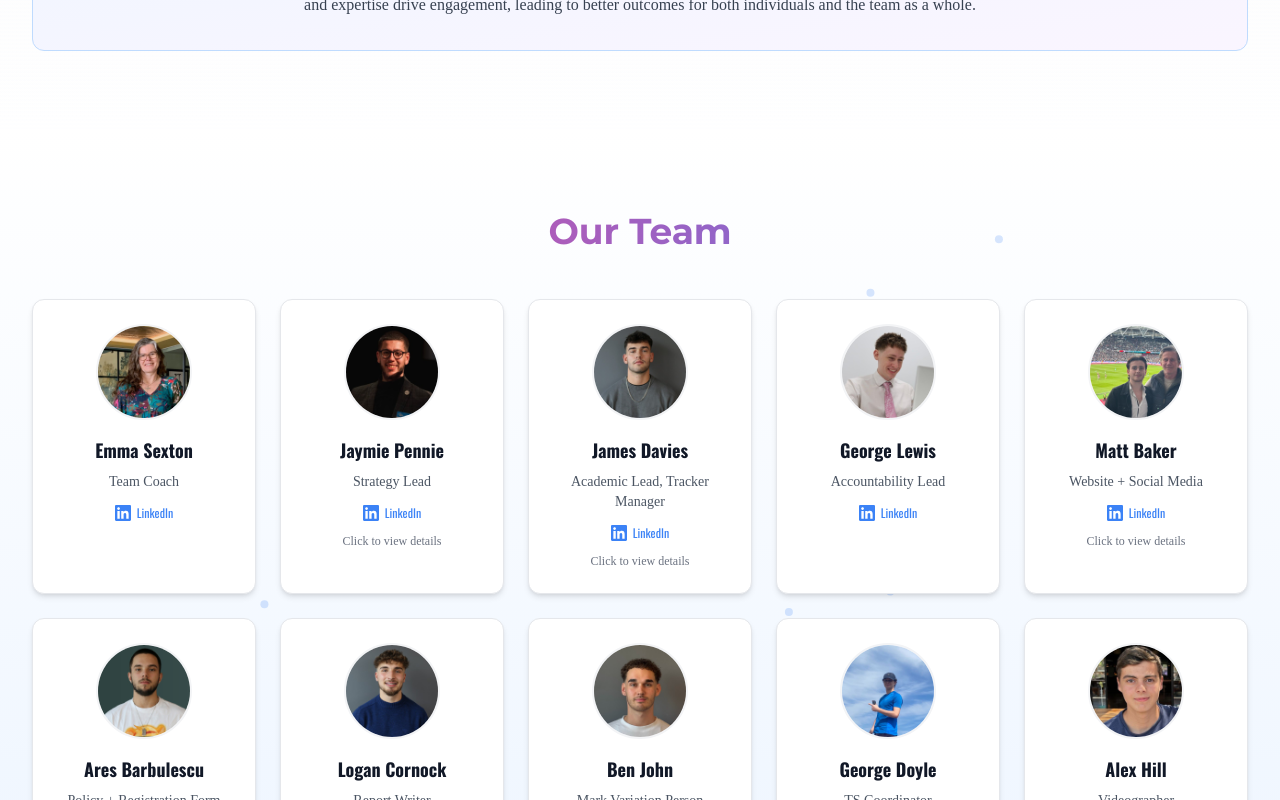
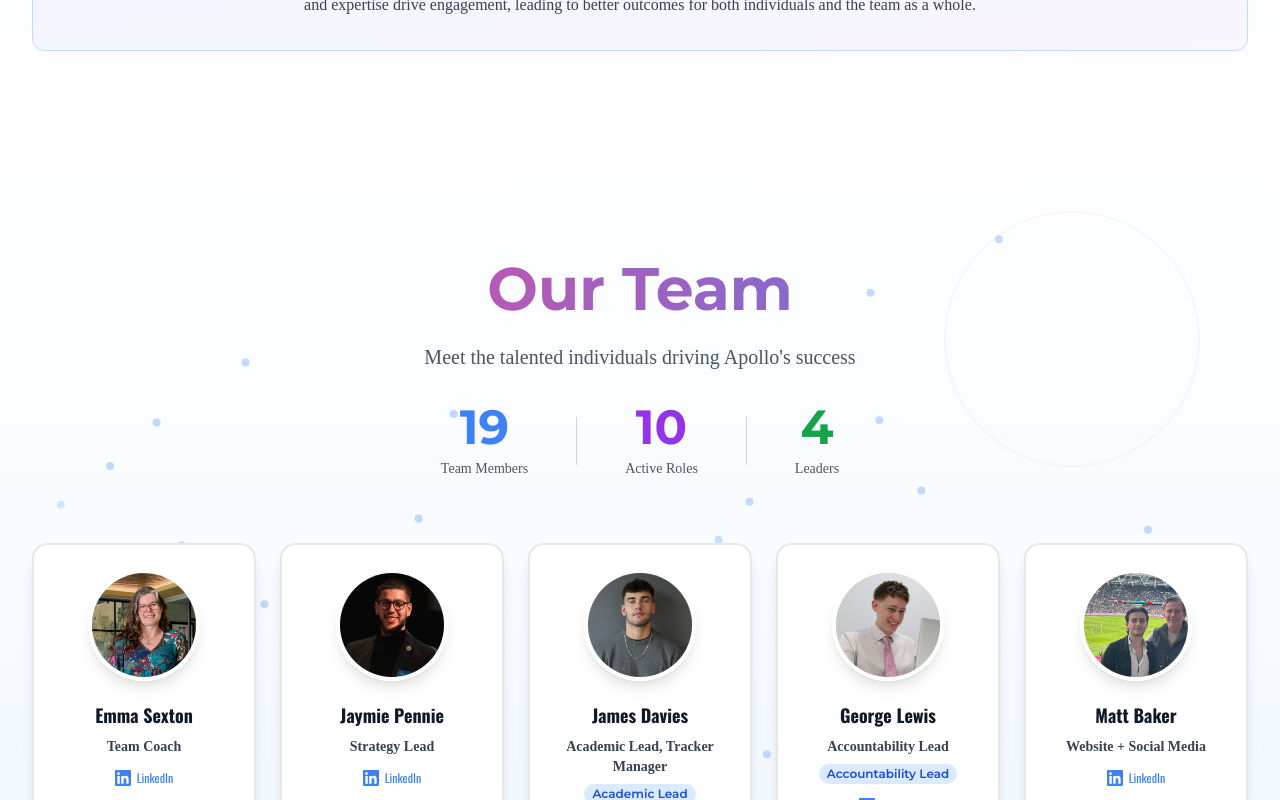
Before and after one commit to Mattpbaker/Apollo, a Next.js app: page / in a window 1280 px wide. Shown: the part 3520-4320 px from the top of the page. Built offline with nearby package versions, Linux system fonts and the light colour scheme; a web font is replaced by a local one.

Commit message:
Enhance Our Team section: add hero intro, team statistics, improved card design, better avatars and visual effects

```diff
--- a/components/Members.tsx
+++ b/components/Members.tsx
@@ -165,11 +165,14 @@ export default function Members() {
     return 0
   })
 
+  const membersWithRoles = sortedMembers.filter(m => m.roles && m.roles.length > 0).length
+  const totalMembers = sortedMembers.length
+
   return (
-    <section id="members" className="py-20 px-8 bg-gradient-to-b from-white via-blue-50 to-white relative overflow-hidden">
-      {/* Floating particles effect */}
+    <section id="members" className="py-32 px-8 bg-gradient-to-b from-white via-blue-50 to-white relative overflow-hidden">
+      {/* Enhanced floating particles effect */}
       <div className="absolute inset-0 overflow-hidden pointer-events-none">
-        {[...Array(20)].map((_, i) => (
+        {[...Array(30)].map((_, i) => (
           <motion.div
             key={i}
             className="absolute w-2 h-2 bg-apollo-blue rounded-full opacity-20"
@@ -180,6 +183,7 @@ export default function Members() {
             animate={{
               y: [null, Math.random() * 800],
               x: [null, Math.random() * 1200],
+              opacity: [0.1, 0.3, 0.1],
             }}
             transition={{
               duration: Math.random() * 10 + 10,
@@ -190,16 +194,87 @@ export default function Members() {
         ))}
       </div>
 
+      {/* Geometric shapes background */}
+      <div className="absolute inset-0 opacity-5">
+        <div className="absolute top-20 right-20 w-64 h-64 border-2 border-apollo-blue rounded-full"></div>
+        <div className="absolute bottom-20 left-20 w-48 h-48 border-2 border-purple-500 rotate-45"></div>
+      </div>
+
       <div className="max-w-7xl mx-auto relative z-10">
-        <motion.h2
-          initial={{ opacity: 0, y: -20 }}
+        {/* Hero Section */}
+        <motion.div
+          initial={{ opacity: 0, y: -30 }}
           whileInView={{ opacity: 1, y: 0 }}
           viewport={{ once: true }}
-          transition={{ duration: 0.6 }}
-          className="font-title text-4xl font-bold text-center gradient-text mb-12"
+          transition={{ duration: 0.8 }}
+          className="text-center mb-16"
+        >
+          <motion.h2
+            initial={{ opacity: 0, scale: 0.9 }}
+            whileInView={{ opacity: 1, scale: 1 }}
+            viewport={{ once: true }}
+            className="font-title text-5xl md:text-6xl font-bold gradient-text mb-6"
           >
             Our Team
           </motion.h2>
+          <motion.p
+            initial={{ opacity: 0 }}
+            whileInView={{ opacity: 1 }}
+            viewport={{ once: true }}
+            transition={{ delay: 0.2 }}
+            className="font-caption text-xl text-gray-600 mb-8 max-w-3xl mx-auto"
+          >
+            Meet the talented individuals driving Apollo's success
+          </motion.p>
+
+          {/* Team Stats */}
+          <motion.div
+            initial={{ opacity: 0, y: 20 }}
+            whileInView={{ opacity: 1, y: 0 }}
+            viewport={{ once: true }}
+            transition={{ delay: 0.3 }}
+            className="flex flex-wrap items-center justify-center gap-8 md:gap-12"
+          >
+            <div className="text-center">
+              <motion.div
+                initial={{ scale: 0 }}
+                whileInView={{ scale: 1 }}
+                viewport={{ once: true }}
+                transition={{ delay: 0.4, type: 'spring', stiffness: 200 }}
+                className="text-4xl md:text-5xl font-bold text-apollo-blue mb-2"
+              >
+                {totalMembers}
+              </motion.div>
+              <p className="font-caption text-sm text-gray-600">Team Members</p>
+            </div>
+            <div className="w-px h-12 bg-gray-300"></div>
+            <div className="text-center">
+              <motion.div
+                initial={{ scale: 0 }}
+                whileInView={{ scale: 1 }}
+                viewport={{ once: true }}
+                transition={{ delay: 0.5, type: 'spring', stiffness: 200 }}
+                className="text-4xl md:text-5xl font-bold text-purple-600 mb-2"
+              >
+                {membersWithRoles}
+              </motion.div>
+              <p className="font-caption text-sm text-gray-600">Active Roles</p>
+            </div>
+            <div className="w-px h-12 bg-gray-300"></div>
+            <div className="text-center">
+              <motion.div
+                initial={{ scale: 0 }}
+                whileInView={{ scale: 1 }}
+                viewport={{ once: true }}
+                transition={{ delay: 0.6, type: 'spring', stiffness: 200 }}
+                className="text-4xl md:text-5xl font-bold text-green-600 mb-2"
+              >
+                {sortedMembers.filter(m => m.role === 'Team Lead' || m.role === 'Team Coach' || m.role.includes('Lead')).length}
+              </motion.div>
+              <p className="font-caption text-sm text-gray-600">Leaders</p>
+            </div>
+          </motion.div>
+        </motion.div>
         <motion.div
           initial="hidden"
           whileInView="visible"
@@ -213,40 +288,53 @@ export default function Members() {
               variants={cardVariants}
               whileHover={{ y: -10, scale: 1.05, rotateY: 5 }}
               onClick={() => handleCardClick(member)}
-              className={`bg-white border border-gray-200 rounded-xl shadow-md p-6 transition-all duration-300 text-center group relative overflow-hidden ${
-                member.roles && member.roles.length > 0 ? 'cursor-pointer hover:shadow-xl' : ''
+              className={`bg-white border-2 border-gray-200 rounded-2xl shadow-lg p-6 transition-all duration-300 text-center group relative overflow-hidden ${
+                member.roles && member.roles.length > 0 ? 'cursor-pointer hover:shadow-2xl hover:border-apollo-blue' : ''
               }`}
             >
               {/* Enhanced hover gradient overlay */}
-              <div className="absolute inset-0 bg-gradient-to-br from-apollo-blue/0 via-purple-500/0 to-pink-500/0 group-hover:from-apollo-blue/10 group-hover:via-purple-500/5 group-hover:to-pink-500/5 transition-all duration-500"></div>
+              <div className="absolute inset-0 bg-gradient-to-br from-apollo-blue/0 via-purple-500/0 to-pink-500/0 group-hover:from-apollo-blue/10 group-hover:via-purple-500/5 group-hover:to-pink-500/5 transition-all duration-500 rounded-2xl"></div>
               {/* Shine effect on hover */}
-              <div className="absolute inset-0 opacity-0 group-hover:opacity-100 transition-opacity duration-500">
-                <div className="absolute inset-0 bg-gradient-to-r from-transparent via-white/20 to-transparent -translate-x-full group-hover:translate-x-full transition-transform duration-1000"></div>
+              <div className="absolute inset-0 opacity-0 group-hover:opacity-100 transition-opacity duration-500 rounded-2xl">
+                <div className="absolute inset-0 bg-gradient-to-r from-transparent via-white/30 to-transparent -translate-x-full group-hover:translate-x-full transition-transform duration-1000 rounded-2xl"></div>
               </div>
+              {/* Corner accent */}
+              <div className="absolute top-0 right-0 w-16 h-16 bg-gradient-to-br from-apollo-blue/0 to-transparent opacity-0 group-hover:opacity-100 transition-opacity duration-300 rounded-bl-2xl"></div>
 
               <motion.div
-                whileHover={{ scale: 1.1 }}
-                className="w-24 h-24 bg-gray-200 rounded-full mx-auto mb-4 overflow-hidden border-2 border-gray-100 relative z-10"
+                whileHover={{ scale: 1.15, rotate: 5 }}
+                className="w-28 h-28 bg-gradient-to-br from-gray-200 to-gray-300 rounded-full mx-auto mb-5 overflow-hidden border-4 border-white shadow-lg relative z-10 group/avatar"
               >
                 <img
                   src={member.image}
                   alt={member.name}
-                  className="w-full h-full object-cover"
+                  className="w-full h-full object-cover group-hover/avatar:scale-110 transition-transform duration-300"
                   onError={(e) => {
                     e.currentTarget.style.display = 'none'
-                    e.currentTarget.parentElement!.className = 'w-24 h-24 bg-gray-200 rounded-full mx-auto mb-4'
+                    const parent = e.currentTarget.parentElement!
+                    parent.className = 'w-28 h-28 bg-gradient-to-br from-apollo-blue to-purple-600 rounded-full mx-auto mb-5 flex items-center justify-center border-4 border-white shadow-lg relative z-10'
+                    parent.innerHTML = `<span class="text-white font-bold text-2xl">${member.name.split(' ').map(n => n[0]).join('')}</span>`
                   }}
                 />
+                {/* Ring effect on hover */}
+                <div className="absolute inset-0 rounded-full border-4 border-apollo-blue opacity-0 group-hover/avatar:opacity-100 transition-opacity duration-300 scale-110"></div>
               </motion.div>
-              <h3 className="font-subtitle text-lg font-bold text-gray-900 mb-2 relative z-10">
+              <h3 className="font-subtitle text-lg font-bold text-gray-900 mb-2 relative z-10 group-hover:text-apollo-blue transition-colors">
                 {member.name}
               </h3>
-              <p className="font-caption text-sm text-gray-600 mb-3 relative z-10">
+              <div className="relative z-10 mb-3">
+                <p className="font-caption text-sm font-semibold text-gray-700 mb-1">
                   {member.roles && member.roles.length > 0
                     ? member.roles.map(r => r.title).join(', ')
                     : member.role
                   }
                 </p>
+                {member.role !== 'Member' && member.role !== 'Team Coach' && member.role !== 'Team Lead' && (
+                  <span className="inline-block px-2 py-0.5 bg-blue-100 text-blue-700 text-xs font-semibold rounded-full">
+                    {member.role}
+                  </span>
+                )}
+              </div>
               {member.linkedin && (
                 <motion.a
                   whileHover={{ scale: 1.1 }}
@@ -269,9 +357,25 @@ export default function Members() {
                 </motion.a>
               )}
               {member.roles && member.roles.length > 0 && (
-                <p className="font-caption text-xs text-gray-500 relative z-10">
-                  Click to view details
-                </p>
+                <motion.div
+                  initial={{ opacity: 0 }}
+                  whileHover={{ opacity: 1 }}
+                  className="relative z-10 mt-3"
+                >
+                  <span className="inline-flex items-center gap-1 text-xs font-semibold text-apollo-blue">
+                    <span>View Details</span>
+                    <motion.svg
+                      animate={{ x: [0, 5, 0] }}
+                      transition={{ duration: 1.5, repeat: Infinity }}
+                      className="w-3 h-3"
+                      fill="none"
+                      stroke="currentColor"
+                      viewBox="0 0 24 24"
+                    >
+                      <path strokeLinecap="round" strokeLinejoin="round" strokeWidth={2} d="M9 5l7 7-7 7" />
+                    </motion.svg>
+                  </span>
+                </motion.div>
               )}
             </motion.div>
           ))}
```
Lines whose indentation alone changed are shown as unchanged.
